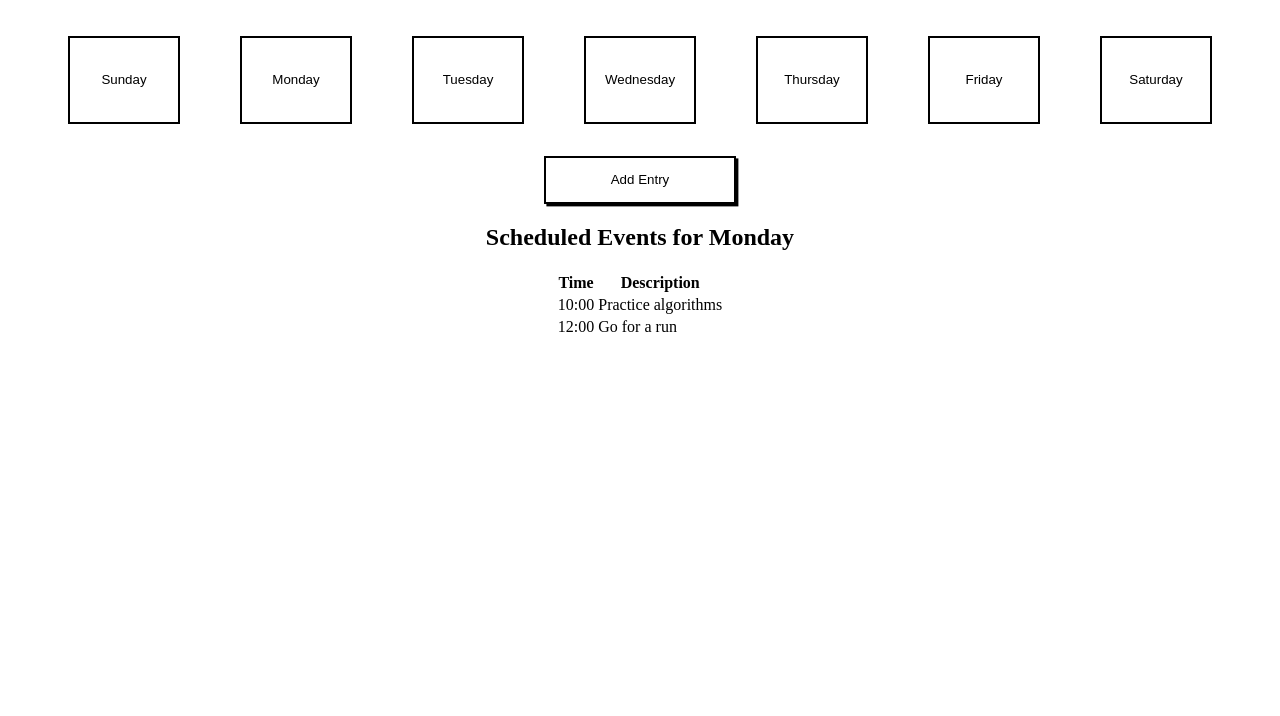
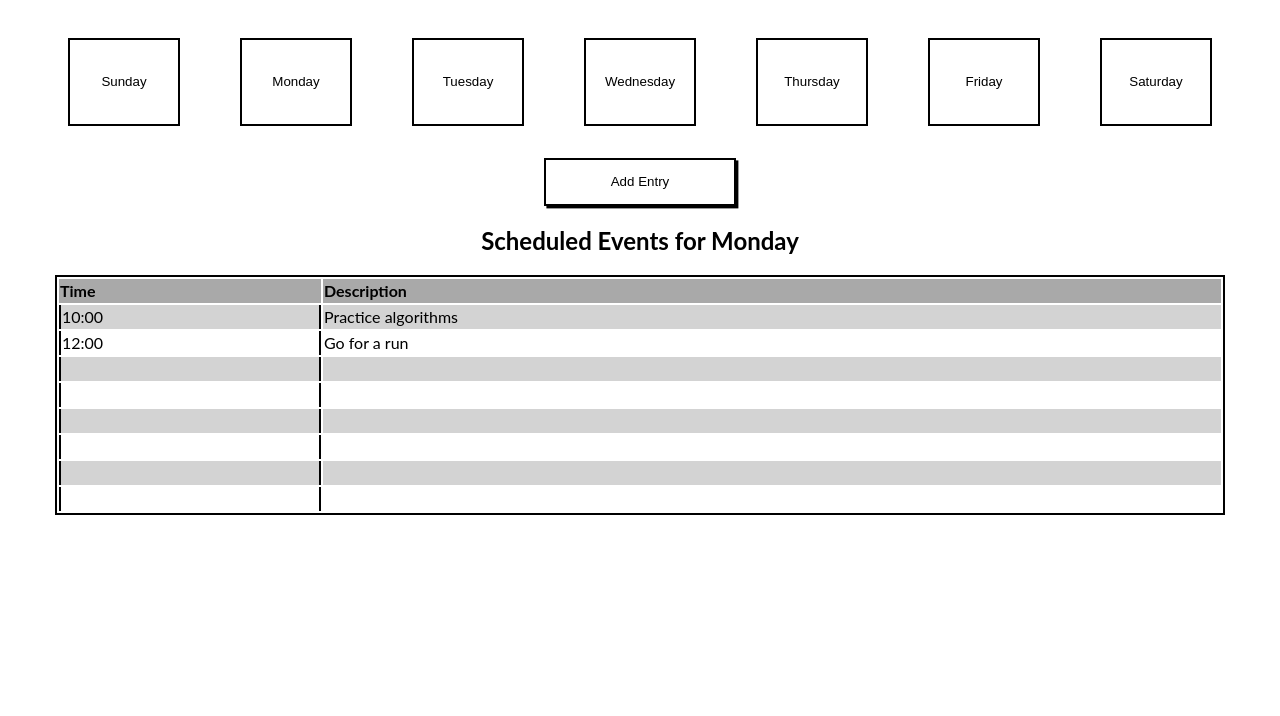
Before and after one commit to brendatrieu/week-planner, a website: page index.html in a window 1280 px wide. Shown: the part 84-800 px from the top of the page. Drawn offline with Linux system fonts and the light colour scheme.

Commit message:
Next turn

```diff
--- a/index.html
+++ b/index.html
@@ -36,38 +36,37 @@
         </thead>
         <tbody>
           <tr>
-            <td class="table-col-one">10:00</td>
-            <td class="table-col-two">Practice algorithms</td>
+            <td class="table-column-one">10:00</td>
+            <td class="table-column-two">Practice algorithms</td>
           </tr>
           <tr>
-            <td>12:00</td>
-            <td>Go for a run</td>
+            <td class="table-column-one">12:00</td>
+            <td class="table-column-two">Go for a run</td>
           </tr>
           <tr>
-            <td></td>
-            <td></td>
+            <td class="table-column-one"></td>
+            <td class="table-column-two"></td>
           </tr>
           <tr>
-            <td></td>
-            <td></td>
+            <td class="table-column-one"></td>
+            <td class="table-column-two"></td>
           </tr>
           <tr>
-            <td></td>
-            <td></td>
+            <td class="table-column-one"></td>
+            <td class="table-column-two"></td>
           </tr>
           <tr>
-            <td></td>
-            <td></td>
+            <td class="table-column-one"></td>
+            <td class="table-column-two"></td>
           </tr>
           <tr>
-            <td></td>
-            <td></td>
+            <td class="table-column-one"></td>
+            <td class="table-column-two"></td>
           </tr>
           <tr>
-            <td></td>
-            <td></td>
+            <td class="table-column-one"></td>
+            <td class="table-column-two"></td>
           </tr>
-
         </tbody>
       </table>
     </div>
--- a/styles.css
+++ b/styles.css
@@ -1,3 +1,8 @@
+body {
+  font-family: "Comic Neue", cursive;
+  font-family: Lato, sans-serif;
+}
+
 h1 {
   text-align: center;
 }
@@ -18,6 +23,11 @@ button {
   background-color: white;
   border: 2px solid black;
   height: 5.5rem;
+  cursor: pointer;
+}
+
+button:hover {
+  background-color: lightgray;
 }
 
 .add-entry {
@@ -25,3 +35,37 @@ button {
   height: 3rem;
   box-shadow: 0.15rem 0.15rem;
 }
+
+table {
+  text-align: left;
+  border: 2.5px black solid;
+}
+
+th {
+  background-color: darkgray;
+}
+
+tbody {
+  border-left: 2px black solid;
+  border-right: 2px black solid;
+}
+
+tr {
+  height: 1.5rem;
+  border-left: 2px black solid;
+  border-right: 2px black solid;
+}
+
+.table-column-one {
+  width: 20vw;
+  border-left: 2px black solid;
+  border-right: 2px black solid;
+}
+
+.table-column-two {
+  width: 70vw;
+}
+
+tr:nth-child(odd) {
+  background-color: lightgray;
+}
```
